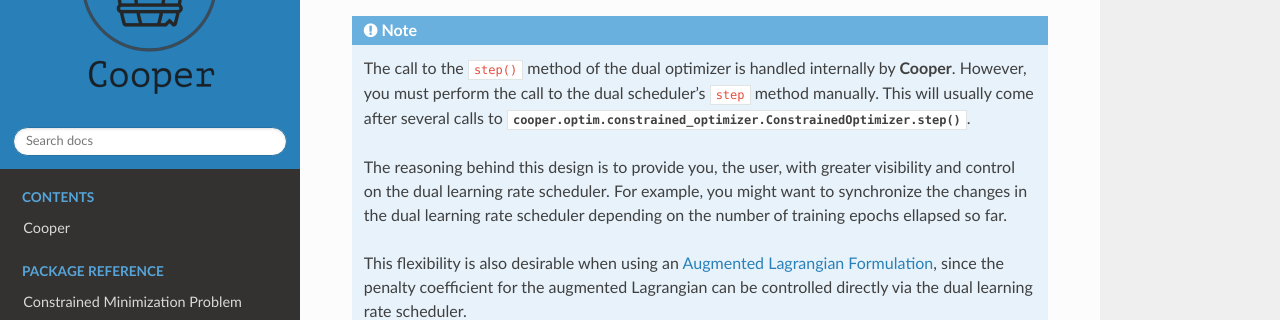
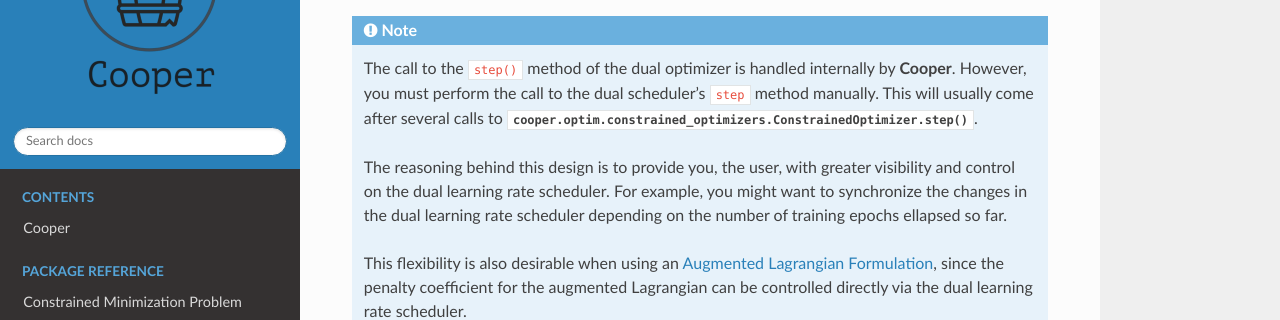
Before and after one commit to cooper-org/cooper, a Sphinx documentation site: the page built from docs/source/optim.rst, in a window 1280 px wide and 1400 px high, scrolled down 1223 px. Shown: the part 147-467 px from the top of the window. Built offline with Sphinx 7.4.7 and the Read the Docs theme 2.0.0, drawn with Linux system fonts in a browser that asks for light colours; pages that are not in the unit, such as notebooks, are missing from menus; the version number could not be read and is left out; cross-references to code outside the pages are shown as plain code; some of the changed text lies outside the part shown.

Commit message:
Fix typos in documentation

```diff
--- a/docs/source/additional_features.rst
+++ b/docs/source/additional_features.rst
@@ -1,4 +1,4 @@
-.. currentmodule:: cooper.optim.constrained_optimizer
+.. currentmodule:: cooper.optim.constrained_optimizers
 
 Additional features
 -------------------
@@ -6,7 +6,7 @@
 In this section we provide details on using "advanced features" such as
 alternating updates, the Augmented Lagrangian method or dual restarts, in
 conjunction with a
-:py:class:`~cooper.optim.constrained_optimizer.ConstrainedOptimizer`.
+:py:class:`~cooper.optim.constrained_optimizers.ConstrainedOptimizer`.
 
 --------------------------------------------------------------------------------
 
@@ -231,7 +231,7 @@
 Multiple primal optimizers
 --------------------------
 
-When constructing a :py:class:`~cooper.optim.constrained_optimizer.ConstrainedOptimizer`,
+When constructing a :py:class:`~cooper.optim.constrained_optimizers.ConstrainedOptimizer`,
 one or multiple primal optimizers (grouped in a list) can be provided. Allowing
 for multiple primal optimizers is useful when setting separate groups of primal
 variables to have different optimizer classes and hyperparameters.
--- a/docs/source/multipliers.rst
+++ b/docs/source/multipliers.rst
@@ -40,8 +40,8 @@
 they are initialized to zero.
 
 After having performed a step on the dual variables inside the
-:py:meth:`~cooper.optim.constrained_optimizer.ConstrainedOptimizer.step` method of
-:py:class:`~cooper.optim.constrained_optimizer.ConstrainedOptimizer`, a call to
+:py:meth:`~cooper.optim.constrained_optimizers.ConstrainedOptimizer.step` method of
+:py:class:`~cooper.optim.constrained_optimizers.ConstrainedOptimizer`, a call to
 :py:meth:`~DenseMultiplier.project_` ensures that the multiplier values are
 admissible. It is possible to override the :py:meth:`~DenseMultiplier.project_`
 method in order to apply a custom projection to the multipliers.
--- a/docs/source/optim.rst
+++ b/docs/source/optim.rst
@@ -8,7 +8,7 @@
 Partial optimizer instantiation
 -------------------------------
 
-When constructing a :py:class:`~cooper.optim.constrained_optimizer.ConstrainedOptimizer`, the
+When constructing a :py:class:`~cooper.optim.constrained_optimizesr.ConstrainedOptimizer`, the
 ``dual_optimizer`` parameter is expected to be a
 :py:class:`torch.optim.Optimizer` for which the ``params`` argument has **not
 yet** been passed. The rest of the instantiation of the ``dual_optimizer`` is
@@ -66,7 +66,7 @@
 .. _dual_lr_scheduler:
 
 When constructing a
-:py:class:`~cooper.optim.constrained_optimizer.ConstrainedOptimizer`,
+:py:class:`~cooper.optim.constrained_optimizers.ConstrainedOptimizer`,
 the ``dual_scheduler`` parameter is expected to be a *partially instantiated*
 learning rate scheduler from Pytorch, for which the ``optimizer`` argument has
 **not yet** been passed. The :py:meth:`cooper.optim.partial_scheduler` method
@@ -79,7 +79,7 @@
     The call to the ``step()`` method of the dual optimizer is handled
     internally by **Cooper**. However, you must perform the call to the dual
     scheduler's ``step`` method manually. This will usually come after several
-    calls to :py:meth:`cooper.optim.constrained_optimizer.ConstrainedOptimizer.step`.
+    calls to :py:meth:`cooper.optim.constrained_optimizers.ConstrainedOptimizer.step`.
 
     The reasoning behind this design is to provide you, the user, with greater
     visibility and control on the dual learning rate scheduler. For example, you
@@ -140,7 +140,7 @@
 .. warning::
 
     If you decide to use extra-gradient optimizers for defining a
-    :py:class:`~cooper.optim.constrained_optimizer.ConstrainedOptimizer`, the primal
+    :py:class:`~cooper.optim.constrained_optimizers.ConstrainedOptimizer`, the primal
     and dual optimizers must **both** be instances of classes inheriting from
     :py:class:`ExtragradientOptimizer`.
 
@@ -149,7 +149,7 @@
 
     Due to the calculation of gradients at the "look-ahead" point
     :math:`\omega_{t+1/2}`, the call to
-    :py:meth:`cooper.optim.constrained_optimizer.ConstrainedOptimizer.step` requires
+    :py:meth:`cooper.optim.constrained_optimizers.ConstrainedOptimizer.step` requires
     passing the parameters needed for the computation of the
     :py:meth:`cooper.problem.ConstrainedMinimizationProblem.closure`.
 
```
